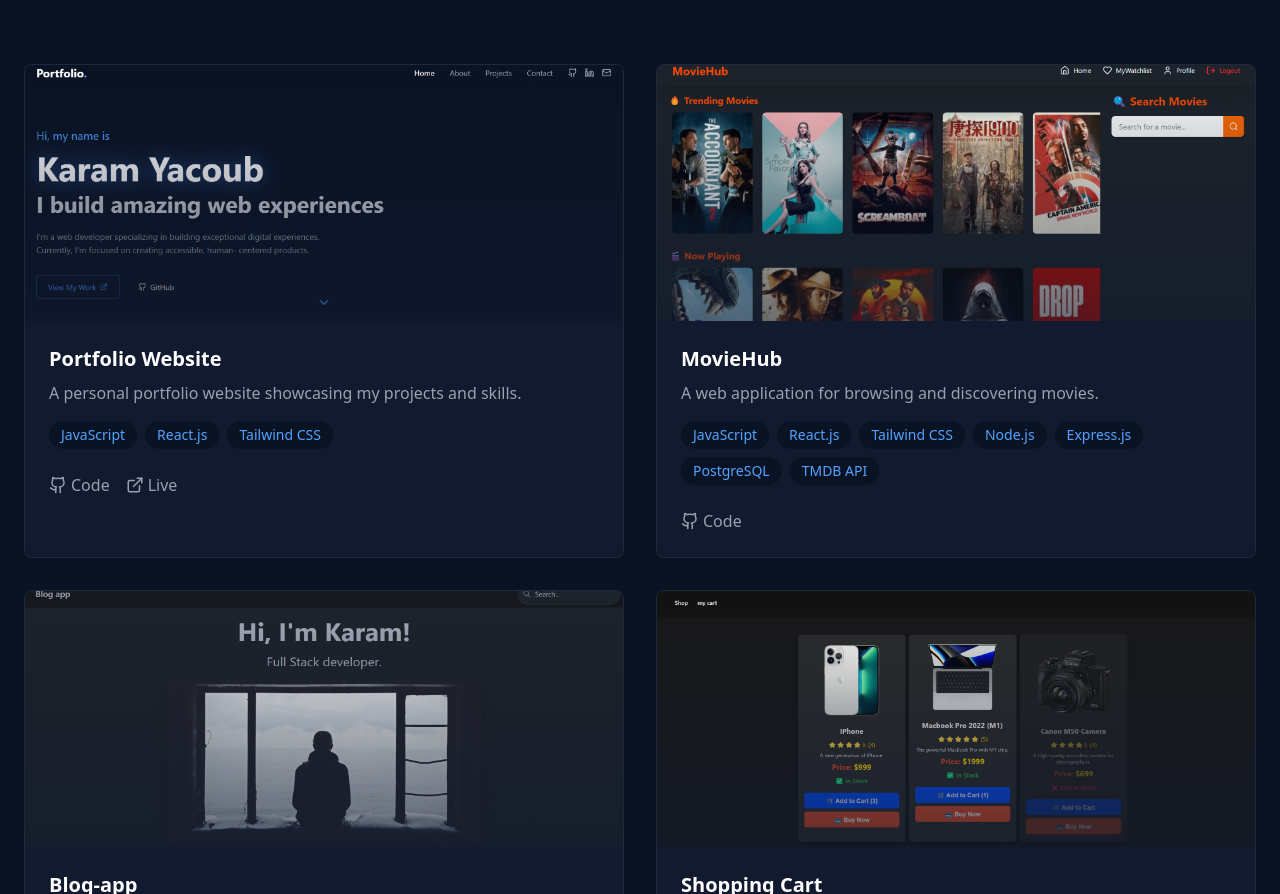
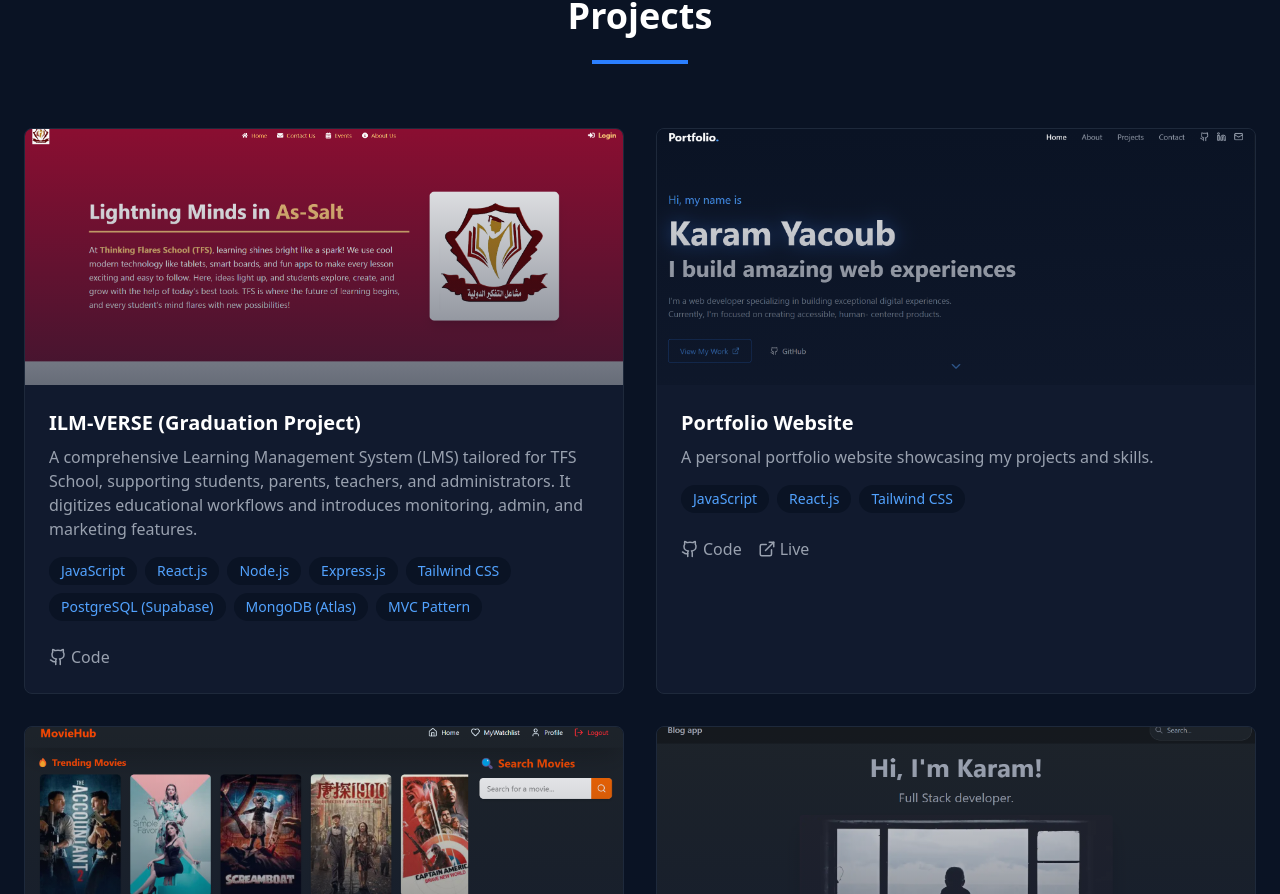
Before and after one commit to KaramYacoub/my-portfolio, a React (Vite) app: page / in a window 1280 px wide. Shown: the part 1852-2746 px from the top of the page. Built offline with nearby package versions, Linux system fonts and the light colour scheme.

Commit message:
feat: add ILM-VERSE project details and update GitHub links across components

```diff
--- a/src/components/About.jsx
+++ b/src/components/About.jsx
@@ -13,7 +13,16 @@ function About() {
     ],
     backend: ["Node.js", "Express.js", "C#", "ASP.NET", "Java"],
     database: ["MongoDB", "PostgreSQL", "MySQL"],
-    others: ["Git", "GitHub", "VS Code", "Visual Studio", "Figma", "Postman"],
+    others: [
+      "Git",
+      "GitHub",
+      "MVC Architecture",
+      "RESTful APIs",
+      "VS Code",
+      "Visual Studio",
+      "Figma",
+      "Postman",
+    ],
   };
 
   const icons = {
--- a/src/components/Footer.jsx
+++ b/src/components/Footer.jsx
@@ -57,7 +57,7 @@ function Footer() {
 
           <div className="flex space-x-4">
             <a
-              href="https://github.com/Karamarandas"
+              href="https://github.com/KaramYacoub"
               target="_blank"
               className="text-gray-400 hover:text-white transition-colors"
             >
--- a/src/components/Hero.jsx
+++ b/src/components/Hero.jsx
@@ -42,7 +42,7 @@ function Hero() {
               </Link>
 
               <a
-                href="https://github.com/Karamarandas"
+                href="https://github.com/KaramYacoub"
                 target="_blank"
                 className="px-6 py-3 bg-transparent hover:bg-gray-800 transition-colors rounded flex items-center"
               >
--- a/src/components/Navbar.jsx
+++ b/src/components/Navbar.jsx
@@ -115,7 +115,7 @@ function Navbar({ activeSection }) {
             ))}
             <div className="flex space-x-4 pt-4">
               <a
-                href="https://github.com/Karamarandas"
+                href="https://github.com/KaramYacoub"
                 target="_blank"
                 className="text-gray-400 hover:text-white transition-colors"
               >
--- a/src/constants/projects.js
+++ b/src/constants/projects.js
@@ -5,15 +5,35 @@ import shoppingcart from "../assets/shoppingcart.png";
 import weatherapp from "../assets/weatherapp.png";
 import TicTacToe from "../assets/TicTacToe.png";
 import todo from "../assets/todo.png";
+import ILMVerse from "../assets/ILM-Verse.png";
 
 export const projects = [
+  {
+    title: "ILM-VERSE (Graduation Project)",
+    description:
+      "A comprehensive Learning Management System (LMS) tailored for TFS School, supporting students, parents, teachers, and administrators. It digitizes educational workflows and introduces monitoring, admin, and marketing features.",
+    tech: [
+      "JavaScript",
+      "React.js",
+      "Node.js",
+      "Express.js",
+      "Tailwind CSS",
+      "PostgreSQL (Supabase)",
+      "MongoDB (Atlas)",
+      "MVC Pattern",
+    ],
+    image: ILMVerse,
+    github: "https://github.com/MohamadAbudraiea/ILM-Verse",
+    isDeployed: false,
+    live: "#",
+  },
   {
     title: "Portfolio Website",
     description:
       "A personal portfolio website showcasing my projects and skills.",
     tech: ["JavaScript", "React.js", "Tailwind CSS"],
     image: Portfolio,
-    github: "https://github.com/Karamarandas/my-Portfolio",
+    github: "https://github.com/KaramYacoub/my-Portfolio",
     isDeployed: true,
     live: "https://karamportfolio.netlify.app/",
   },
@@ -30,7 +50,7 @@ export const projects = [
       "TMDB API",
     ],
     image: MovieHub,
-    github: "https://github.com/Karamarandas/MovieHub",
+    github: "https://github.com/KaramYacoub/MovieHub",
     isDeployed: false,
     live: "#",
   },
@@ -47,7 +67,7 @@ export const projects = [
       "MongoDB",
     ],
     image: blogapp,
-    github: "https://github.com/Karamarandas/Blog-app",
+    github: "https://github.com/KaramYacoub/Blog-app",
     isDeployed: false,
     live: "#",
   },
@@ -56,7 +76,7 @@ export const projects = [
     description: "An e-commerce shopping cart application.",
     tech: ["JavaScript", "React.js", "CSS", "local storage"],
     image: shoppingcart,
-    github: "https://github.com/Karamarandas/shopping-cart",
+    github: "https://github.com/KaramYacoub/shopping-cart",
     isDeployed: false,
     live: "#",
   },
@@ -65,7 +85,7 @@ export const projects = [
     description: "A weather forecasting application.",
     tech: ["JavaScript", "Node.js", "Express.js", "EJS", "CSS"],
     image: weatherapp,
-    github: "https://github.com/Karamarandas/Weather-app",
+    github: "https://github.com/KaramYacoub/Weather-app",
     isDeployed: false,
     live: "#",
   },
@@ -75,7 +95,7 @@ export const projects = [
       "A task management app. It allows users to add, filter, and manage tasks efficiently with a clean, responsive interface and real-time status updates.",
     tech: ["C#", "ASP.NET", "HTML", "Razor", "Bootstrap", "PostgreSQL"],
     image: todo,
-    github: "https://github.com/Karamarandas/TODO-List",
+    github: "https://github.com/KaramYacoub/TODO-List",
     isDeployed: false,
     live: "#",
   },
@@ -84,7 +104,7 @@ export const projects = [
     description: "A classic Tic-Tac-Toe game.",
     tech: ["JavaScript", "React.js", "CSS"],
     image: TicTacToe,
-    github: "https://github.com/Karamarandas/Tic-Tac-Toe",
+    github: "https://github.com/KaramYacoub/Tic-Tac-Toe",
     isDeployed: false,
     live: "#",
   },
```
Also changed, not shown: src/assets/ILM-Verse.png (added).
